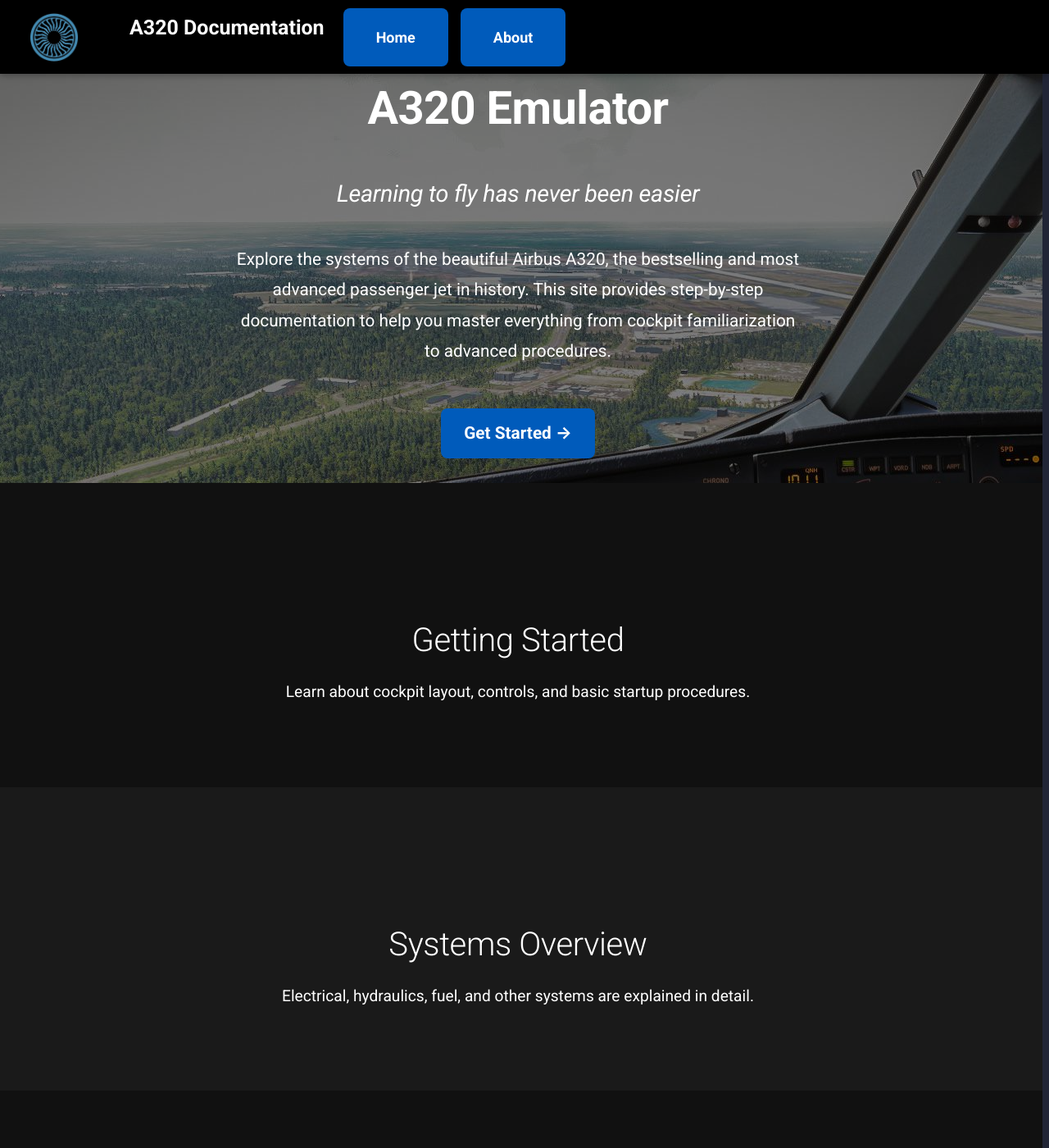
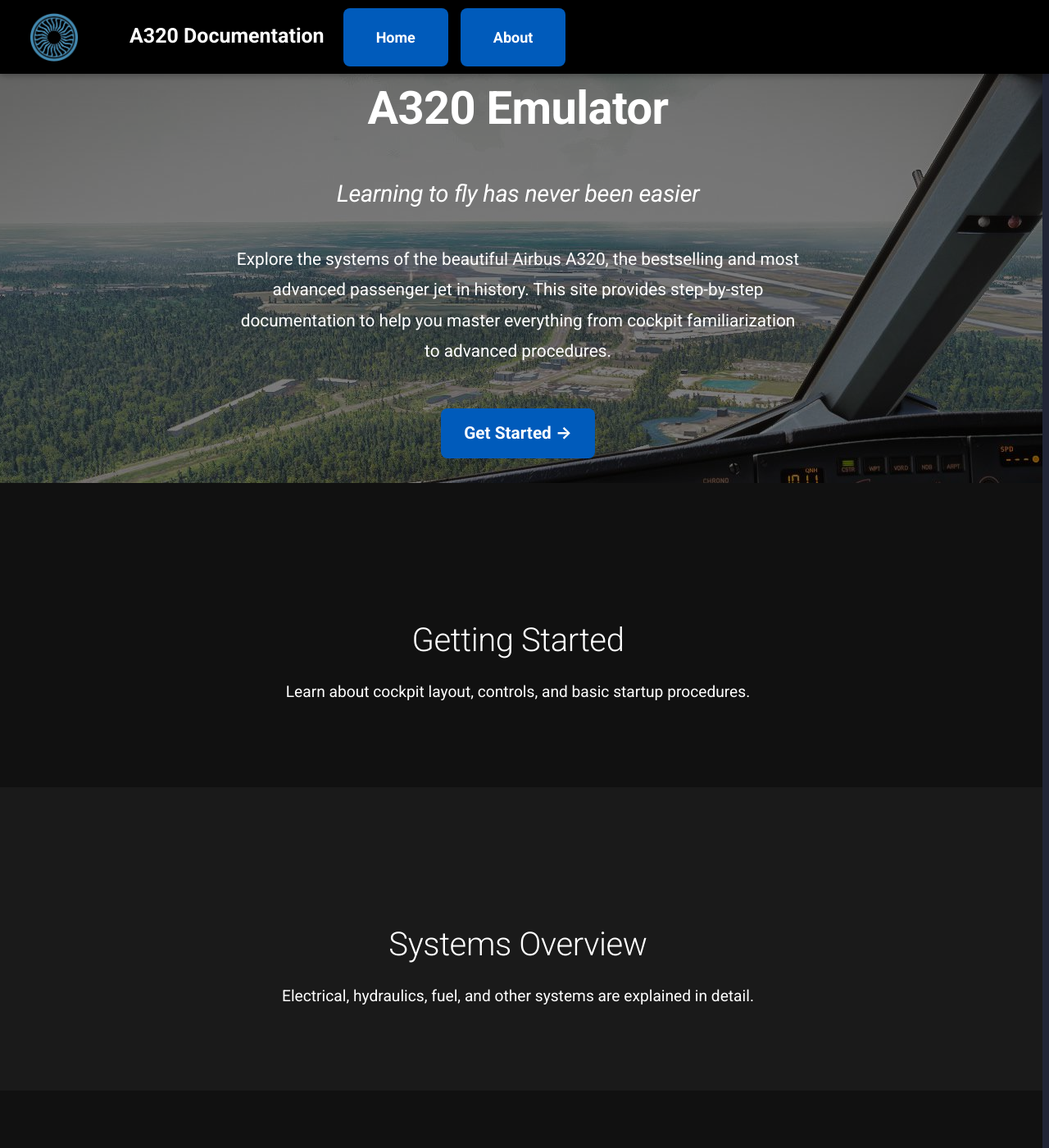
Before and after one commit to danhuaflx-56/A320-emulator, an MkDocs documentation site: the page built from docs/index.md, in a window 1280 px wide and 1400 px high. Shown: the whole window at 82% size. Built offline with MkDocs 1.6.1 and Material for MkDocs 9.7.7, drawn with Linux system fonts in a browser that asks for light colours.

Commit message:
Update custom.css

```diff
--- a/docs/assets/custom.css
+++ b/docs/assets/custom.css
@@ -235,3 +235,38 @@
 .custom-button:hover {
   background-color: #004080;
 }
+
+
+
+
+/* Title and buttons container */
+.title-and-buttons {
+  display: flex;
+  align-items: center;  /* vertically center content */
+  gap: 15px;            /* space between title and buttons */
+}
+
+/* Buttons style with transparent background */
+.custom-button {
+  background-color: transparent;  /* no background */
+  color: white;
+  padding: 20px 40px;   /* keeps size */
+  font-size: 1.8em;     /* bigger text */
+  font-weight: bold;
+  border-radius: 6px;   /* optional */
+  text-decoration: none;
+  transition: color 0.2s ease;  /* only color changes on hover */
+}
+
+.custom-button:hover {
+  color: #005bbb;       /* change text color on hover */
+}
+
+/* Shift site title down */
+.md-header__title {
+  display: inline-block;
+  margin-top: 20px;     /* shift down */
+  font-size: 2.5em;
+  font-weight: bold;
+  color: white;
+}
```
